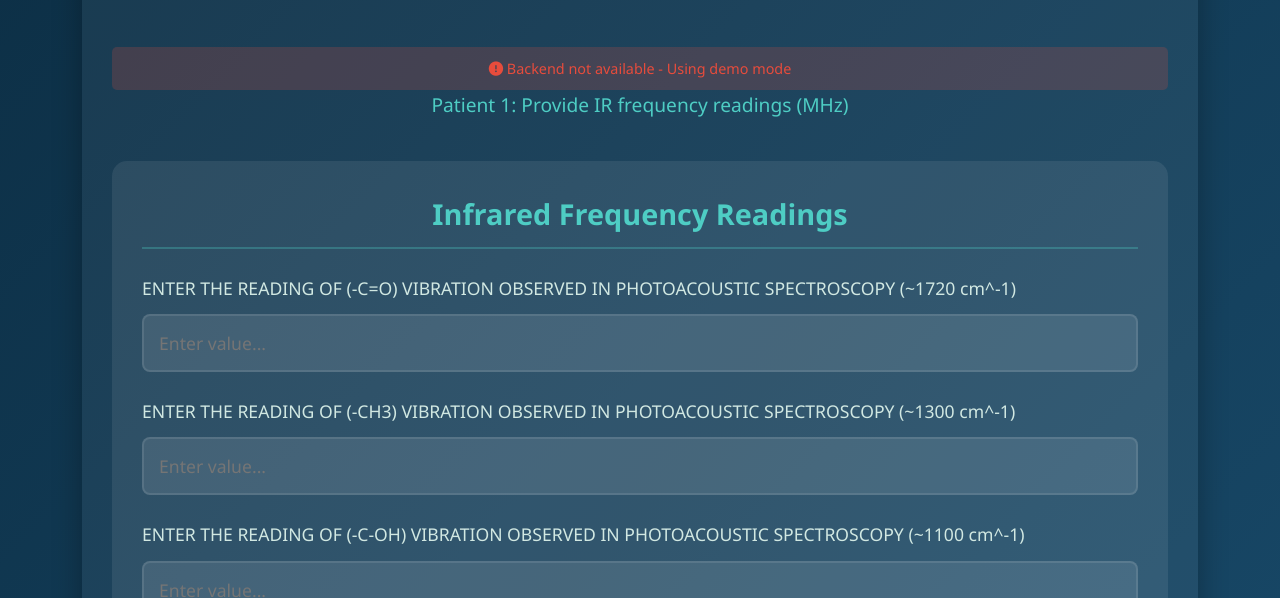
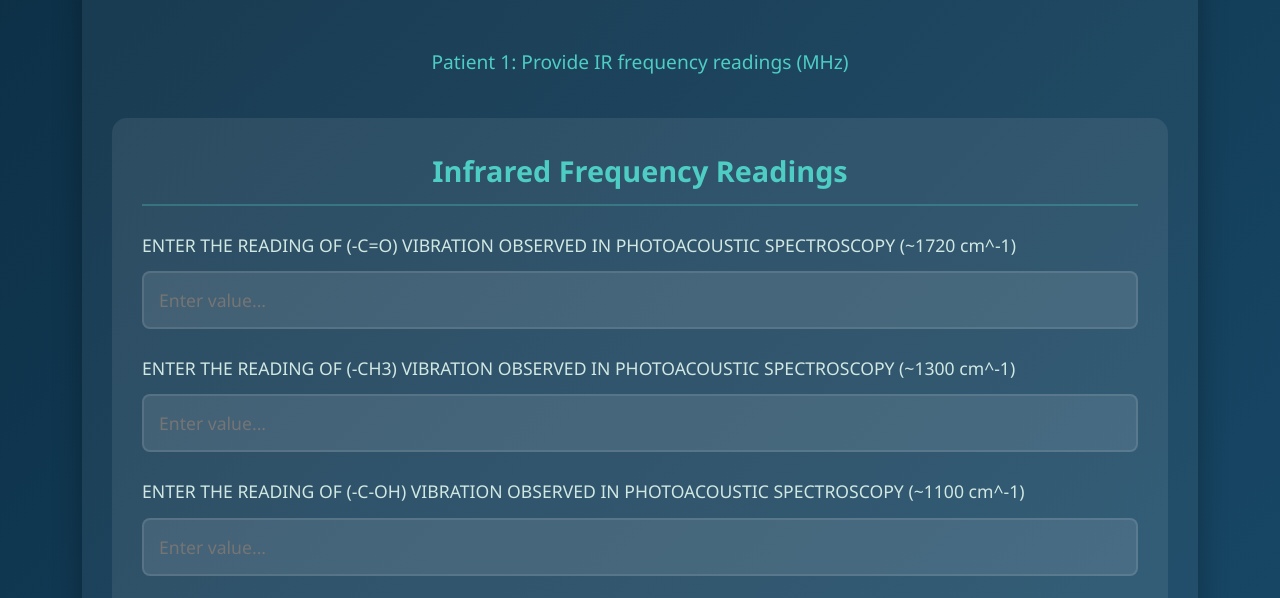
Before and after one commit to avisinha1711-bi/PragnaAI-Model, a plain HTML site: page index.html in a window 1280 px wide. Shown: the part 208-806 px from the top of the page. Drawn offline with Linux system fonts and the light colour scheme; no server answers.

Commit message:
Update index.html

```diff
--- a/index.html
+++ b/index.html
@@ -229,22 +229,9 @@
             text-align: center;
         }
 
+        /* Hide the API status element */
         .api-status {
-            margin-top: 20px;
-            padding: 10px;
-            border-radius: 5px;
-            text-align: center;
-            font-size: 0.9rem;
-        }
-
-        .status-connected {
-            background: rgba(46, 204, 113, 0.2);
-            color: #2ecc71;
-        }
-
-        .status-disconnected {
-            background: rgba(231, 76, 60, 0.2);
-            color: #e74c3c;
+            display: none !important;
         }
 
         .disclaimer {
@@ -296,7 +283,8 @@
             <div class="author">Developed by: Avi Sinha</div>
         </header>
 
-        <div class="api-status" id="api-status">
+        <!-- API status element is present but hidden with CSS -->
+        <div class="api-status" id="api-status" style="display: none;">
             <i class="fas fa-sync fa-spin"></i> Checking backend connection...
         </div>
 
@@ -386,7 +374,7 @@
 
         // Initialize the app
         document.addEventListener('DOMContentLoaded', function() {
-            // Check backend connection
+            // Check backend connection (but don't show status)
             checkBackendConnection();
 
             // Set up event listeners
@@ -398,27 +386,20 @@
             document.getElementById('next-btn').addEventListener('click', nextPatient);
         });
 
-        // Check if backend is available
+        // Check if backend is available (but don't display status)
         async function checkBackendConnection() {
-            const statusElement = document.getElementById('api-status');
-
             try {
                 // In a real implementation, this would be your actual backend URL
-                // For example: http://your-backend-url:5000/api/status
                 const response = await fetch('https://jsonplaceholder.typicode.com/posts/1', {
                     method: 'GET'
                 });
 
                 if (response.ok) {
-                    statusElement.innerHTML = '<i class="fas fa-check-circle"></i> Backend connected - Using real AI model';
-                    statusElement.className = 'api-status status-connected';
                     backendAvailable = true;
                 } else {
-                    throw new Error('Backend not responding correctly');
+                    backendAvailable = false;
                 }
             } catch (error) {
-                statusElement.innerHTML = '<i class="fas fa-exclamation-circle"></i> Backend not available - Using demo mode';
-                statusElement.className = 'api-status status-disconnected';
                 backendAvailable = false;
             }
         }
@@ -481,7 +462,6 @@
                 // Call real backend API
                 try {
                     // In a real implementation, this would be your actual backend endpoint
-                    // For example: http://your-backend-url:5000/api/predict
                     const response = await fetch('https://your-backend-url.com/api/predict', {
                         method: 'POST',
                         headers: {
```
